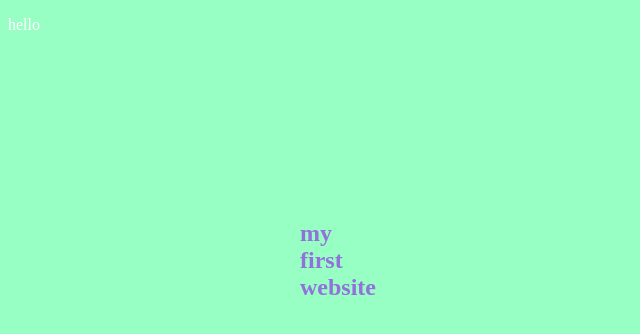
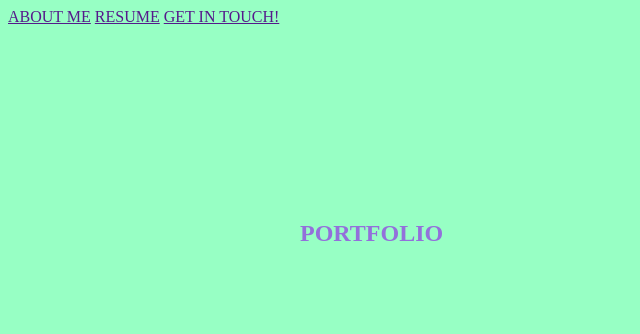
Before and after one commit to ashleyshiho/ashleyshiho, a plain HTML site: page index.html in a window 1280 px wide. Shown: the whole page, without its empty margins (0-640 px from the left). Drawn offline with Linux system fonts and the light colour scheme.

Commit message:
Update index.html
tried to make the header with the links to the parts in the webpage

```diff
--- a/index.html
+++ b/index.html
@@ -8,7 +8,10 @@
 
 </head>
 <body>
-    <h2>my first website</h2>
-    <p>hello</p>
+    <h2>PORTFOLIO</h2>
+    <span class=""></span>
+        <a href="">ABOUT ME</a>
+        <a href="">RESUME</a>
+        <a href="">GET IN TOUCH!</a>
 </body>
 </html>
```
